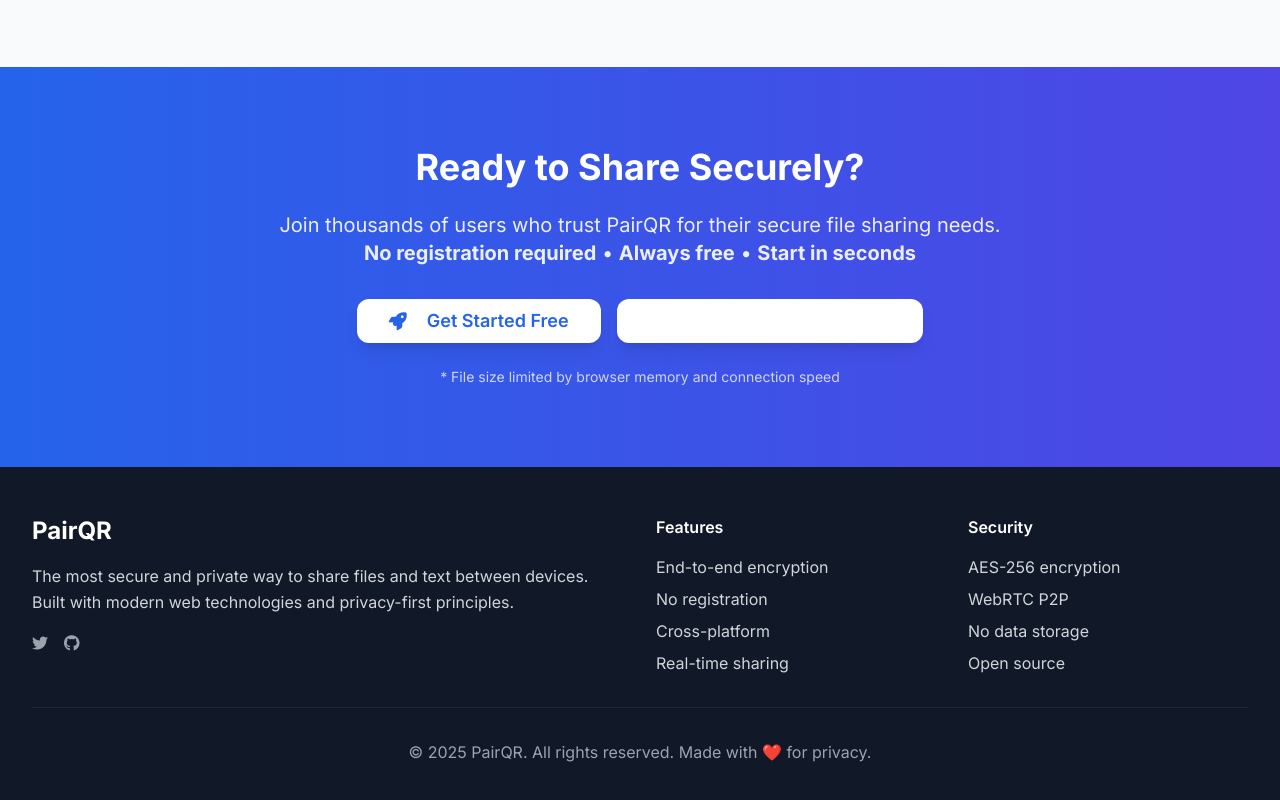
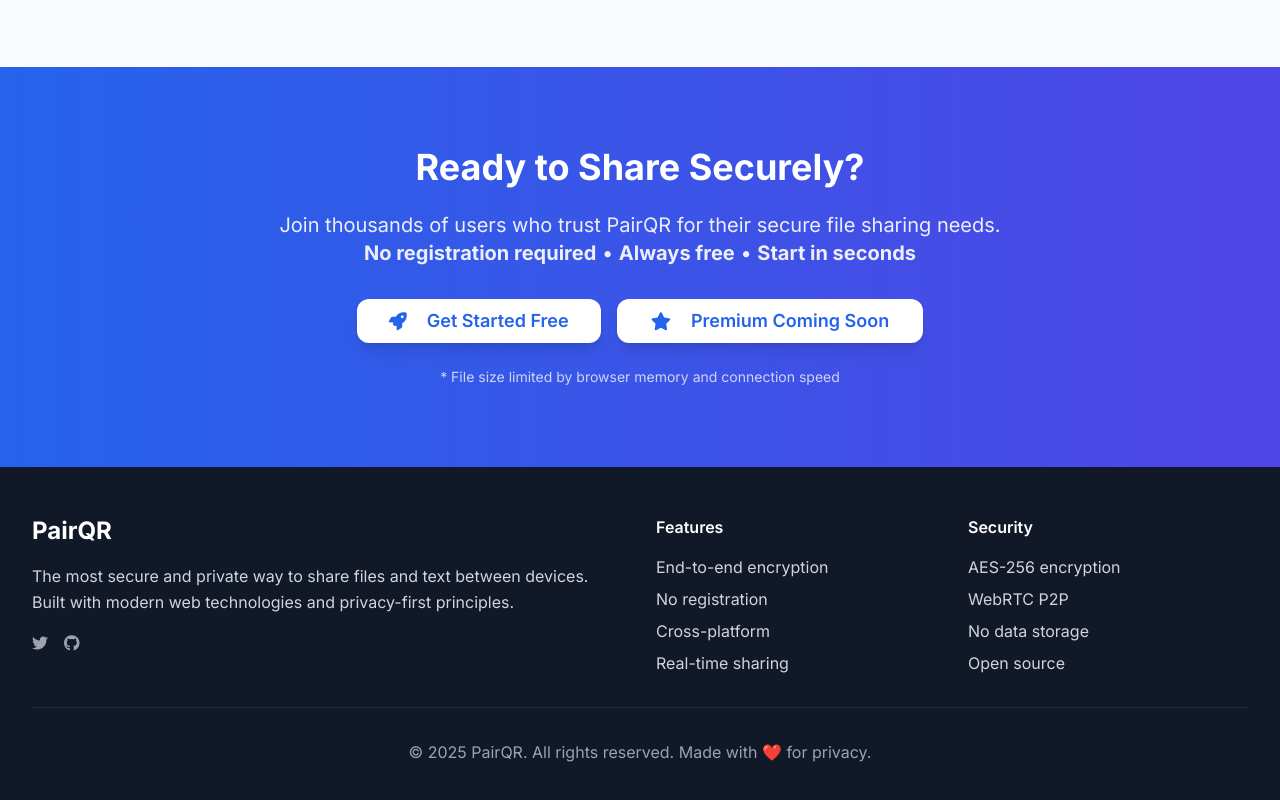
Before and after one commit to TitanSage02/PairQR, a React (Vite) app in the folder client/: page / in a window 1280 px wide. Shown: the part 2075-2875 px from the top of the page. Built offline with nearby package versions, Linux system fonts and the light colour scheme.

Commit message:
fix: update button text color to blue for better visibility on landing page

```diff
--- a/client/src/components/landing-page.tsx
+++ b/client/src/components/landing-page.tsx
@@ -227,7 +227,7 @@ export function LandingPage({ onStartHosting, onStartScanning }: LandingPageProp
               onClick={() => setShowPremiumNotification(true)}
               size="lg"
               variant="outline"
-              className="px-8 py-4 text-lg font-semibold border-2 border-white/30 text-white hover:bg-white/10 rounded-xl shadow-lg hover:shadow-xl transition-all duration-300"
+              className="px-8 py-4 text-lg font-semibold border-2 border-white/30 text-blue-600 hover:bg-white/10 rounded-xl shadow-lg hover:shadow-xl transition-all duration-300"
             >
               <i className="fas fa-star mr-3"></i>
               Premium Coming Soon
```
